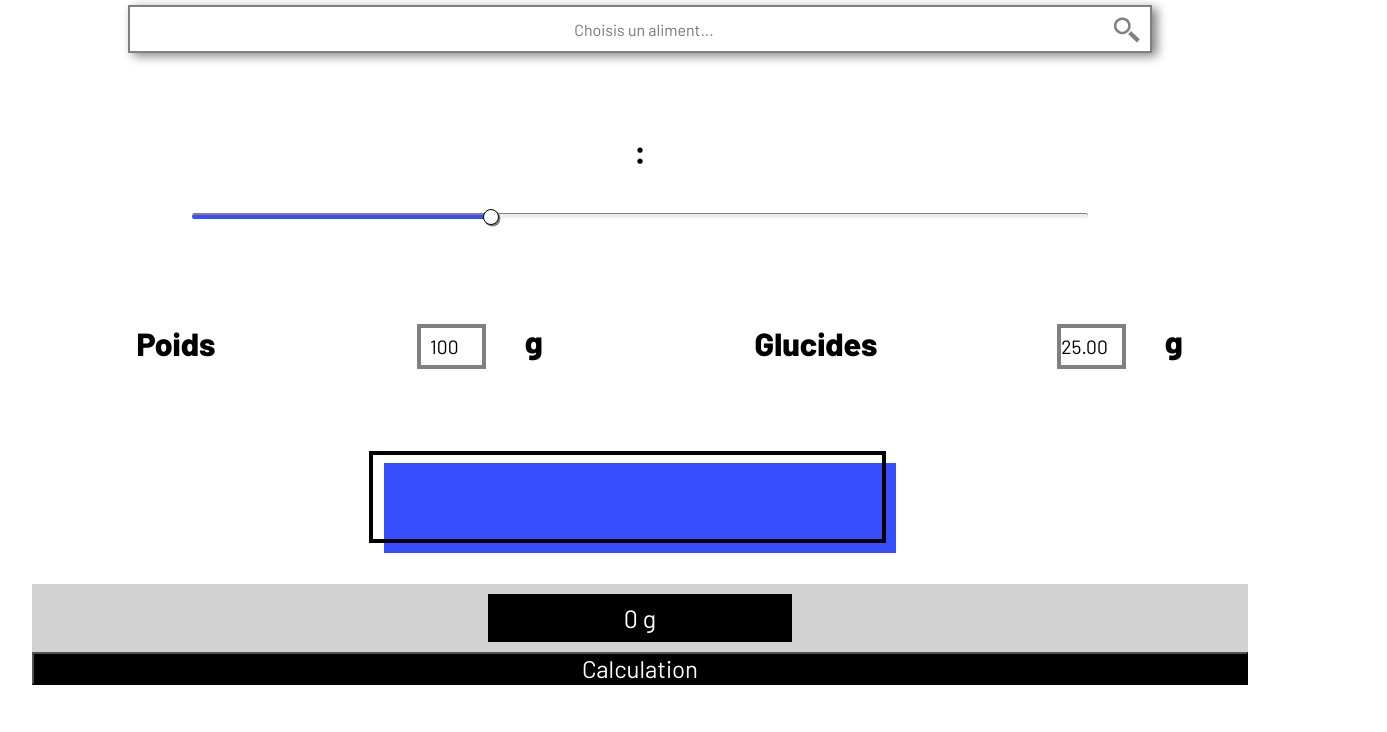
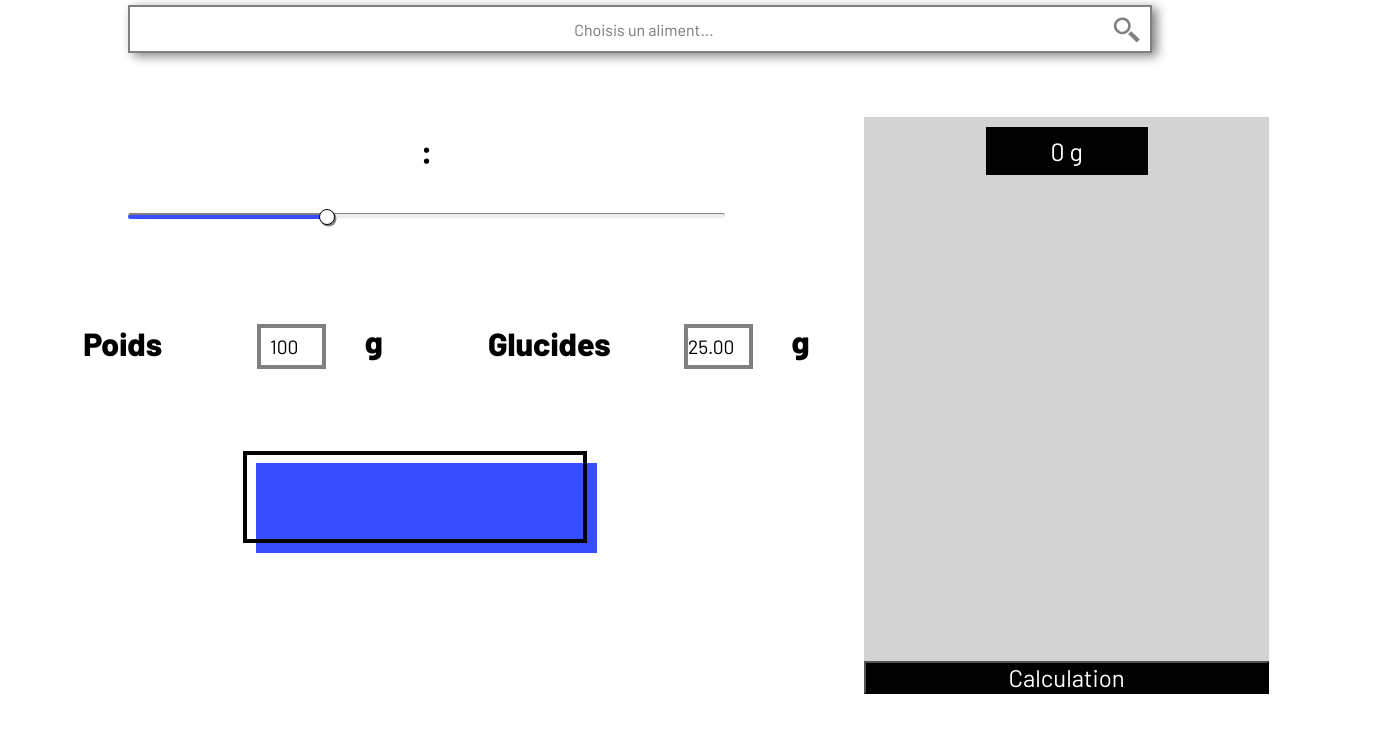
Before and after one commit to WildCodeSchool/Paris-0919-P2-Diabete, a React (Create React App) app in the folder ohmyg/: page / in a window 1280 px wide. Shown: the top 732 px of the page, 1387 px wide, since content can reach past the window. Built offline with nearby package versions, Linux system fonts and the light colour scheme.

Commit message:
desktop version with grids

```diff
--- a/ohmyg/src/components/pages/calculation/CarbCalculation.css
+++ b/ohmyg/src/components/pages/calculation/CarbCalculation.css
@@ -1,19 +1,17 @@
-
-*{
+* {
    width: 100%;
    height: auto;
    margin: 0px;
    padding: 0px;
-
 }
 
 /* SLIDER */
 
-.input-range__track--active{
+.input-range__track--active {
    background: #364eff;
 }
 
-.input-range__slider{
+.input-range__slider {
    background: white;
    border: 1px solid black;
    box-shadow: 1.5px 1.5px 0px grey;
@@ -37,64 +35,60 @@ label {
    font-family: "Barlow", sans-serif;
    font-size: 1em;
    font-weight: 800;
-
 }
 
-.blockFoodWeight input{
+.blockFoodWeight input {
    grid-area: input;
-   margin-bottom : 5px;
+   margin-bottom: 5px;
    width: 3.6em;
    height: 2.3em;
    text-align: center;
-   font-size:1.2em;
+   font-size: 1.2em;
    border: 4px solid grey;
 }
 
-
-.range{
+.range {
    margin-top: 5vw;
    margin-bottom: 5vw;
 }
 
 /*ALIGNEMENT OF SLIDER AND INPUT FOODWEIGHT */
 
-.input-range .foodWeight{
+.input-range .foodWeight {
    display: grid;
    grid-template-columns: 1fr 1fr;
 }
 
-.inputWeightCarbo{
+.inputWeightCarbo {
    display: flex;
    flex-direction: row;
 }
 
-.inputWeight, .inputCarbo{
+.inputWeight, .inputCarbo {
    display: flex;
    align-items: center;
    margin: 5vw 0 5vw 0;
 }
 
-.foodWeight, .carbohydrate{
+.foodWeight, .carbohydrate {
    margin: 1vw 0 1vw 0;
    padding: 0;
-
 }
 
-.blockFoodWeight{
+.blockFoodWeight {
    display: flex;
    flex-direction: column;
    align-items: center;
    margin: auto;
 }
 
-
-.carbCalculation-h2{
+.carbCalculation-h2 {
    margin: 1vw;
    font-family: "Barlow", "sans serif";
    font-size: 2.1em
 }
 
-.carbCalculation-label{
+.carbCalculation-label {
    padding: 0;
 }
 
@@ -103,22 +97,15 @@ label {
    margin: auto;
 }
 
-
-
-
-
-
 /* BUTTON */
 
-
 .CarbButtons {
-   display:flex ;
+   display: flex;
    flex-direction: column;
    margin: auto;
-   margin-bottom : 1.5vh;
+   margin-bottom: 1.5vh;
    align-items: center;
 }
-
 
 .CarbCalculation-Validation {
    margin: 2vw;
@@ -126,14 +113,14 @@ label {
    width: 40%;
    height: 3.5em;
    font-size: 1.6em;
-   background-color: #364eff;;
+   background-color: #364eff;
+   ;
    position: relative;
    border: none;
 }
 
 .bin {
    background-color: red;
-
 }
 
 .Button-Icon-Checked {
@@ -152,30 +139,29 @@ label {
 }
 
 .meal-CalculationButton {
-   background-color:black;
+   background-color: black;
    color: white;
    width: 95%;
    height: auto;
    margin: auto;
-   margin-bottom : 2em;
+   margin-bottom: 2em;
    font-size: 1.5em;
 }
 
-
 /* LIST TOTAL ITEMS AND GLUCIDES */
 
-.carbs-list{
+.carbs-list {
    display: grid;
-   grid-template-columns : 1fr 1fr 1fr
+   grid-template-columns: 1fr 1fr 1fr
 }
 
 .carbCalculation-ul {
-   margin : 10px;
+   margin: 10px;
    width: auto;
+}
 
-}
 .carbCalculation-liItem {
-   border : solid grey 3px;
+   border: solid grey 3px;
    background-color: white;
    list-style: none;
    font-family: "Barlow", "sans serif";
@@ -183,16 +169,33 @@ label {
    color: black;
    min-height: 100px;
    height: auto;
-
    padding: auto;
-   display:flex;
-   flex-direction:column;
+   display: flex;
+   flex-direction: column;
    align-items: center;
    justify-content: center;
-
+   animation:slide-fwd-center .45s cubic-bezier(.25,.46,.45,.94) both
 }
 
-   .carbCalculation-totalCarousel{
+@keyframes slide-fwd-center{0%{transform:translateZ(0)}100%{transform:translateZ(160px)}}
+
+/* .carbCalculation-liItemSelected {
+   border: solid #364eff 3px;
+   background-color: white;
+   list-style: none;
+   font-family: "Barlow", "sans serif";
+   font-size: 1.2em;
+   color: black;
+   min-height: 100px;
+   height: auto;
+   padding: auto;
+   display: flex;
+   flex-direction: column;
+   align-items: center;
+   justify-content: center;
+} */
+
+.carbCalculation-totalCarousel {
    background-color: lightgrey;
    display: flex;
    flex-direction: column;
@@ -201,7 +204,7 @@ label {
    height: auto;
 }
 
-   .carbCalculation-addition{
+.carbCalculation-addition {
    border: 1px solid black;
    color: white;
    background-color: black;
@@ -214,12 +217,11 @@ label {
    vertical-align: center;
 }
 
-   .carbCalculation-p{
+.carbCalculation-p {
    margin: auto;
    text-align: center;
    font-size: 1.3em;
 }
-
 
 /* .foodList{
       border: 2px solid black;
@@ -232,20 +234,42 @@ label {
       flex-direction: column;
    } */
 
-
 /* VERSION DESKTOP */
 
 @media screen and (min-width: 961px) {
-      input{
+   input {
       font-size: 1.6em;
    }
-
-      label{
+   label {
       font-size: 2em;
    }
+   .CarbCalculation-BeforeCalculation {
+      display:grid;
+      grid-template-columns: 2fr 1fr;
+      grid-template-rows: 1fr;
+      grid-template-areas:
+      "food food list"
+      "insulin insulin"
+   }
 
+   .CarbCalculation-FoodBlock {
+      grid-area: "food";
+   }
 
-      .range {}
+   .CarbCalculation-ListBlock {
+      grid-area: "list";
+   }
 
+   .CarbCalculation-InsulinCalculation {
+      grid-area: "insulin";
+      align-self: center;
+   }
+
+   .carbCalculation-totalCarousel {
+      min-height: 34em;
+   }
+
+   .carbCalculation-addition {
+      width: 40%;}
 
 }
--- a/ohmyg/src/components/pages/calculation/CarbCalculation.js
+++ b/ohmyg/src/components/pages/calculation/CarbCalculation.js
@@ -124,6 +124,8 @@ class CarbCalculation extends React.Component {
 
         return (
             <div className="range">
+                <div className="CarbCalculation-BeforeCalculation">
+                    <div className="CarbCalculation-FoodBlock">
                         <div className='blockFoodWeight'>
 
                             <h2 className='carbCalculation-h2'> {this.state.name} : </h2>
@@ -166,12 +168,6 @@ class CarbCalculation extends React.Component {
 
                         <div className="CarbCalculation-buttonContainer">
                             <div className="CarbButtons">
-                        <button className="CarbCalculation-Validation"
-                            onClick={this.handleClick}>
-                            <div className="Button-Border"></div>
-                            {/* <img className="Button-Icon-Checked" src={icon} /> */}
-                        </button>
-
                                 {this.state.modifyingItem ?
                                     <button onClick={this.deleteItem}
                                         className="CarbCalculation-Validation bin">
@@ -179,11 +175,18 @@ class CarbCalculation extends React.Component {
                                         <img className="Button-Icon-Checked" src={bin} />
                                     </button> : ""}
 
+                                <button className="CarbCalculation-Validation"
+                                    onClick={this.handleClick}>
+                                    <div className="Button-Border"></div>
+                                    {/* <img className="Button-Icon-Checked" src={icon} /> */}
+                                </button>
+
 
                             </div>
                         </div>
+                    </div>
 
-
+                    <div className="CarbCalculation-ListBlock">
                         <div className='carbCalculation-totalCarousel'>
                             <div className='carbCalculation-addition'>
                                 <p className='carbCalculation-p'>{this.state.totalCarb} g</p>
@@ -193,7 +196,8 @@ class CarbCalculation extends React.Component {
                             <div className='carbs-list'>
                                 {this.state.galleryItems.map(elem =>
                                     <ul className="carbCalculation-ul" onClick={() => this.modifyItem(elem)} >
-                                <div className="carbCalculation-liItem">
+                                        <div className="carbCalculation-liItem" >
+                                        {/* <div className={this.state.modifyingItem ? "carbCalculation-liItem" :"carbCalculation-liItem"} */}
                                             <li> {elem.dish}</li>
                                             <li> {elem.dishCarb}</li>
                                         </div>
@@ -204,8 +208,11 @@ class CarbCalculation extends React.Component {
                             <button onClick={this.calculationButton} className="meal-CalculationButton" id="#meal-CalculationButton">Calculation</button>
 
                         </div>
+                    </div>
+                </div>
+                <div className="CarbCalculation-InsulinCalculation">
                     {this.state.calculationButtonIsClicked ? <InsulinCalculation carbs={this.state.totalCarb} /> : ""}
-
+                </div>
             </div>
         );
     }
```
Lines whose indentation alone changed are shown as unchanged.
